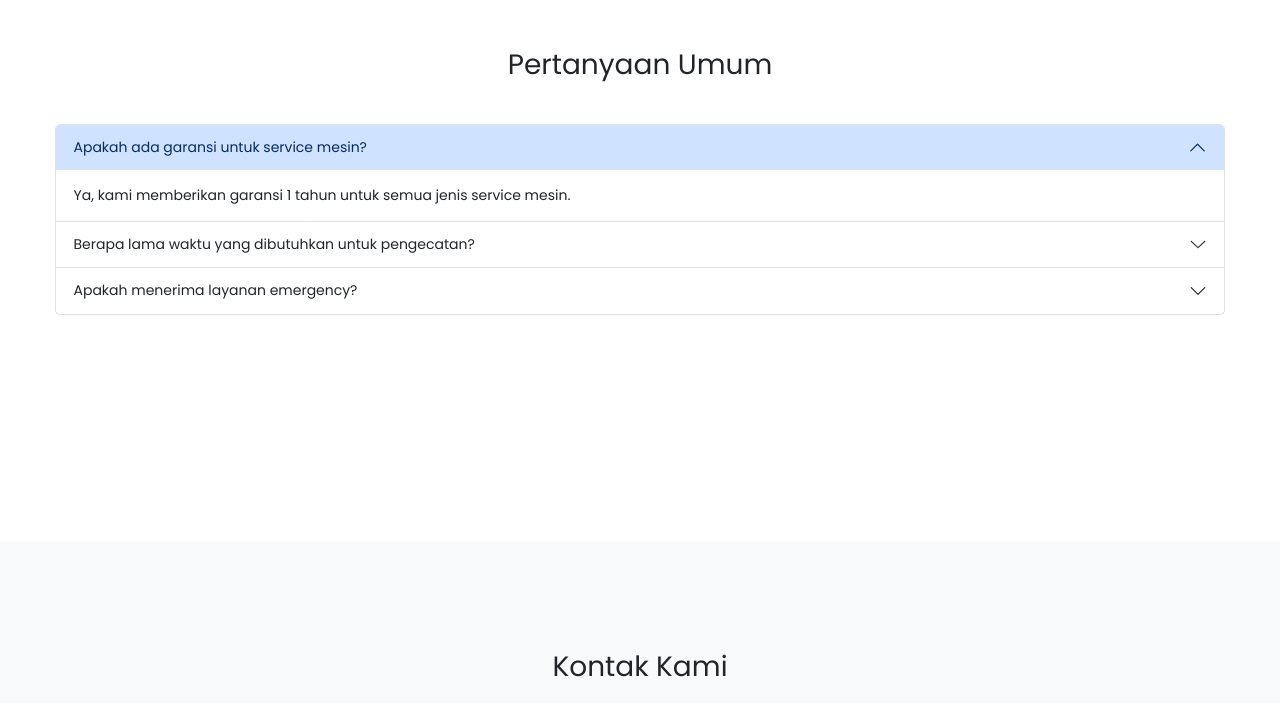
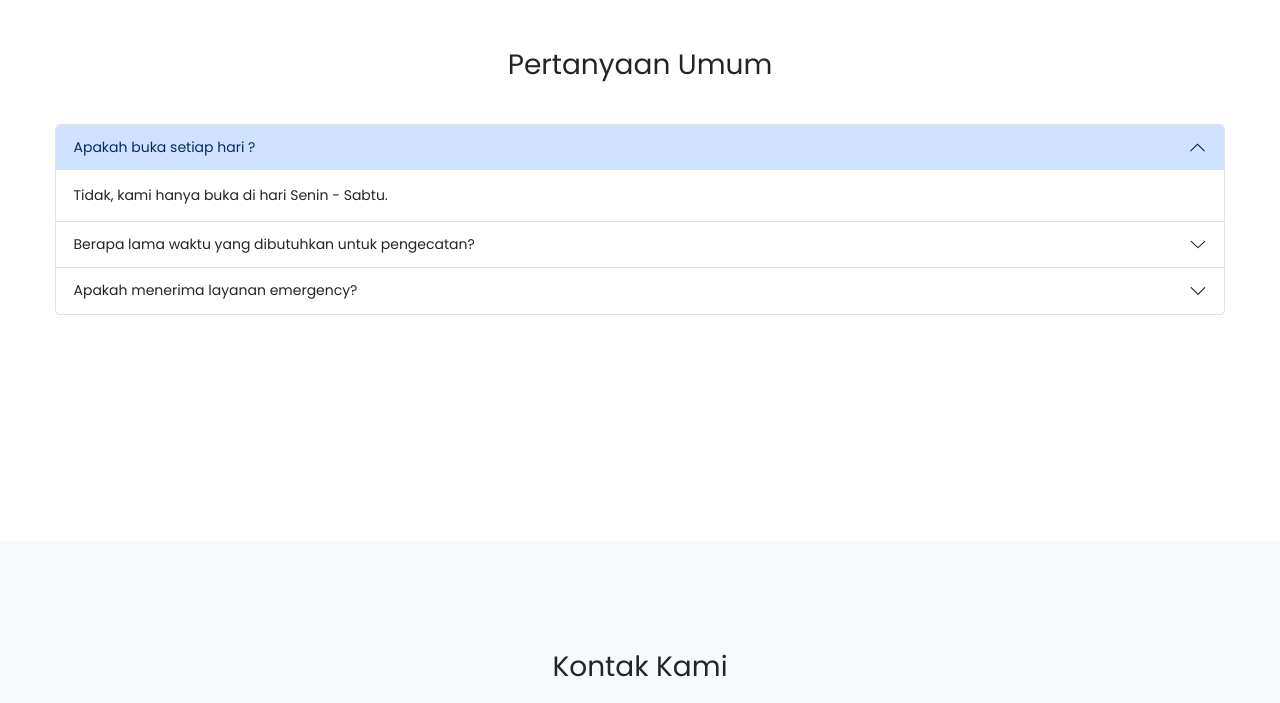
Before and after one commit to IgnasiusDarnell/IgnasiusDarnell.github.io, a plain HTML site: page index.html in a window 1280 px wide. Shown: the part 4580-5283 px from the top of the page. Drawn offline with nearby package versions, Linux system fonts and the light colour scheme.

```diff
--- a/index.html
+++ b/index.html
@@ -463,12 +463,12 @@
                 <div class="accordion-item" data-aos="fade-up">
                     <h2 class="accordion-header">
                         <button class="accordion-button" data-bs-toggle="collapse" data-bs-target="#faq1">
-                            Apakah ada garansi untuk service mesin?
+                            Apakah buka setiap hari ?
                         </button>
                     </h2>
                     <div id="faq1" class="accordion-collapse collapse show">
                         <div class="accordion-body">
-                            Ya, kami memberikan garansi 1 tahun untuk semua jenis service mesin.
+                            Tidak, kami hanya buka di hari Senin - Sabtu.
                         </div>
                     </div>
                 </div>
```
